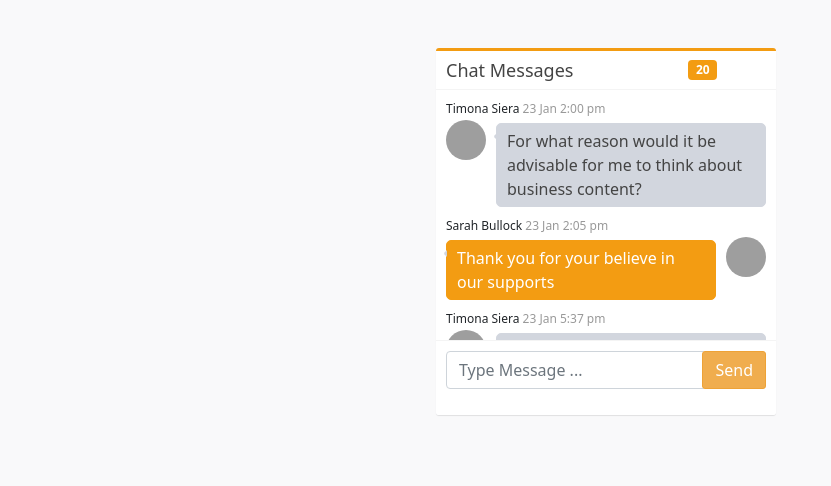
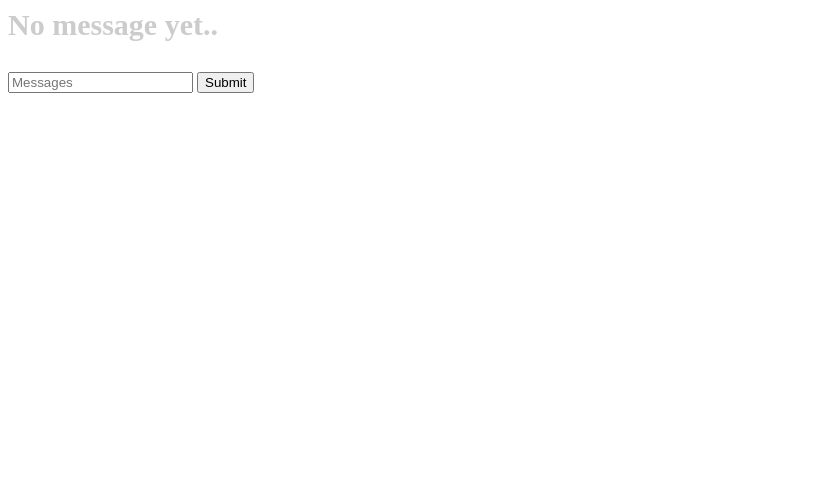
Before and after one commit to alexstroe91/flask_app, a Flask app: page /chat in a window 1280 px wide. Shown: the top 486 px of the page, without its empty margins (0-831 px from the left). Run offline with Flask 2, Linux system fonts and the light colour scheme; the visitor is signed in with stand-in values (Sample User, id 1); data comes from the database, SQL or seed files in the repository; some libraries are stand-ins or nearby versions; grey boxes are pictures that could not be loaded.

Commit message:
Fin 12-04-2022

```diff
--- a/templates/chat.html
+++ b/templates/chat.html
@@ -2,11 +2,7 @@
 <head>
 <title>Chat Room</title>
 
-{%include 'imports.html'%}
-{% block content %}
-{%endblock%}
 
-<link href="static/css/chat.css" rel="stylesheet" type="text/css">
 
 <script type="text/javascript" src="https://cdn.socket.io/4.4.1/socket.io.esm.min.js"></script>
 <script src="https://ajax.googleapis.com/ajax/libs/jquery/2.2.4/jquery.min.js"></script>
@@ -14,66 +10,18 @@
 <body>
 
 
-    <div class="page-content page-container" id="page-content">
-        <div class="padding">
-            <div class="row container d-flex justify-content-center">
-                <div class="col-md-4">
-                    <div class="box box-warning direct-chat direct-chat-warning">
-                        <div class="box-header with-border">
-                            <h3 class="box-title">Chat Messages</h3>
-                            <div class="box-tools pull-right"> <span data-toggle="tooltip" title="" class="badge bg-yellow" data-original-title="3 New Messages">20</span> <button type="button" class="btn btn-box-tool" data-widget="collapse"><i class="fa fa-minus"></i> </button> <button type="button" class="btn btn-box-tool" data-toggle="tooltip" title="" data-widget="chat-pane-toggle" data-original-title="Contacts"> <i class="fa fa-comments"></i></button> <button type="button" class="btn btn-box-tool" data-widget="remove"><i class="fa fa-times"></i> </button> </div>
-                        </div>
-                        <div class="box-body">
-                            <div class="direct-chat-messages">
-                                <div class="direct-chat-msg">
-                                    <div class="direct-chat-info clearfix"> <span class="direct-chat-name pull-left">Timona Siera</span> <span class="direct-chat-timestamp pull-right">23 Jan 2:00 pm</span> </div> <img class="direct-chat-img" src="https://img.icons8.com/color/36/000000/administrator-male.png" alt="message user image">
-                                    <div class="direct-chat-text"> For what reason would it be advisable for me to think about business content? </div>
-                                </div>
-                                <div class="direct-chat-msg right">
-                                    <div class="direct-chat-info clearfix"> <span class="direct-chat-name pull-right">Sarah Bullock</span> <span class="direct-chat-timestamp pull-left">23 Jan 2:05 pm</span> </div> <img class="direct-chat-img" src="https://img.icons8.com/office/36/000000/person-female.png" alt="message user image">
-                                    <div class="direct-chat-text"> Thank you for your believe in our supports </div>
-                                </div>
-                                <div class="direct-chat-msg">
-                                    <div class="direct-chat-info clearfix"> <span class="direct-chat-name pull-left">Timona Siera</span> <span class="direct-chat-timestamp pull-right">23 Jan 5:37 pm</span> </div> <img class="direct-chat-img" src="https://img.icons8.com/color/36/000000/administrator-male.png" alt="message user image">
-                                    <div class="direct-chat-text"> For what reason would it be advisable for me to think about business content? </div>
-                                </div>
-                                <div class="direct-chat-msg right">
-                                    <div class="direct-chat-info clearfix"> <span class="direct-chat-name pull-right">Sarah Bullock</span> <span class="direct-chat-timestamp pull-left">23 Jan 6:10 pm</span> </div> <img class="direct-chat-img" src="https://img.icons8.com/office/36/000000/person-female.png" alt="message user image">
-                                    <div class="direct-chat-text"> I would love to. </div>
-                                </div>
-                            </div>
-                        </div>
-                        <div class="box-footer">
-                            <form action="#" method="post">
-                                <div class="input-group"> <input type="text" name="message" placeholder="Type Message ..." class="form-control"> <span class="input-group-btn"> <button type="button" class="btn btn-warning btn-flat">Send</button> </span> </div>
-                            </form>
-                        </div>
-                    </div>
-                </div>
-            </div>
-        </div>
-    </div>
 
 
+    <h3 style='color: #ccc;font-size: 30px;'>No message yet..</h3>
+    <div class="message_holder"></div>
 
-
-
-
-
-
-
-
-
-
-
-    <!-- <h3 style='color: #ccc;font-size: 30px;'>No message yet..</h3>
-    <div class="message_holder"></div> -->
-
-    <!-- <form action="" method="POST">
+    <form action="" method="POST">
         <input type="hidden" class="username" value = "{{current_user.name}}"/>
         <input type="text" class="message" placeholder="Messages"/>
         <input type="submit"/>
-    </form> -->
+    </form>
+
+
     <script src="https://cdnjs.cloudflare.com/ajax/libs/socket.io/4.0.1/socket.io.js" integrity="sha512-q/dWJ3kcmjBLU4Qc47E4A9kTB4m3wuTY7vkFJDTZKjTs8jhyGQnaUrxa0Ytd0ssMZhbNua9hE+E7Qv1j+DyZwA==" crossorigin="anonymous"></script>
     <script type="text/javascript">
         var socket = io.connect('http://' + document.domain + ':' + location.port);
@@ -93,6 +41,7 @@
             $( 'input.message' ).val( '' ).focus()
           } )
         } )
+
         socket.on( 'my response', function( msg ) {
           console.log( msg )
           if( typeof msg.user_name !== 'undefined' ) {
@@ -100,6 +49,8 @@
             $( 'div.message_holder' ).append( '<div><b style="color: #000">'+msg.user_name+'</b> '+msg.message+'</div>' )
           }
         })
+
+
       </script>
 </body>
 </html>
```
